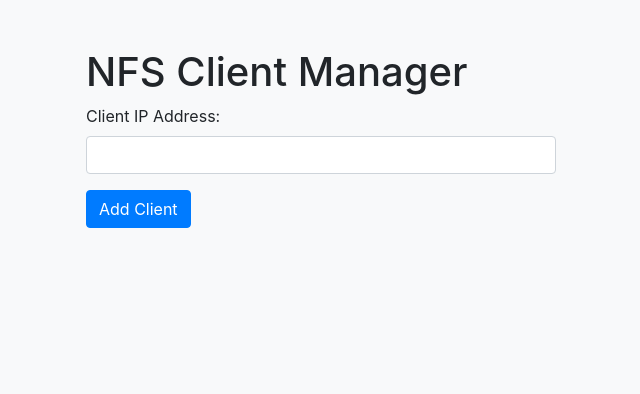
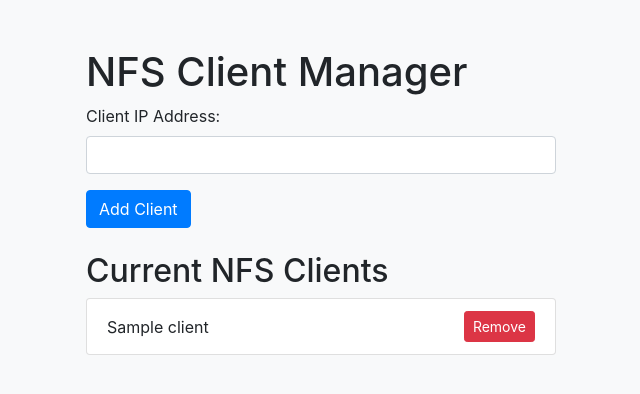
Before and after one commit to Toymakerftw/recycler-master, a Flask app: template templates/index.html in a window 1280 px wide. Shown: the top 394 px of the page, without its empty margins (319-959 px from the left). Run offline with Flask 2, Linux system fonts and the light colour scheme; the template is opened without the code that fills it: most values are stand-ins (such as "Sample title", 1, 10 or a date in 2020); some libraries are stand-ins or nearby versions.

Commit message:
cbin: Add optiion to remove an agent

```diff
--- a/app.py
+++ b/app.py
@@ -32,16 +32,59 @@ def add_nfs_client(client_ip):
         print(f"Error: {e}")
         return False
 
+# Function to remove client from NFS exports
+def remove_nfs_client(client_ip):
+    try:
+        # Read the current exports file
+        with open('/etc/exports', 'r') as exports_file:
+            lines = exports_file.readlines()
+
+        # Filter out the line with the client IP
+        with open('/etc/exports', 'w') as exports_file:
+            for line in lines:
+                if f"{EXPORT_DIR} {client_ip}({PERMISSIONS})" not in line:
+                    exports_file.write(line)
+
+        # Restart NFS service
+        subprocess.run(['sudo', 'exportfs', '-a'], check=True)
+        subprocess.run(['sudo', 'systemctl', 'restart', 'nfs-kernel-server'], check=True)
+        subprocess.run(['sudo', 'systemctl', 'enable', 'nfs-kernel-server'], check=True)
+
+        return True
+    except Exception as e:
+        print(f"Error: {e}")
+        return False
+
 @app.route('/', methods=['GET', 'POST'])
 def index():
     if request.method == 'POST':
-        client_ip = request.form['client_ip']
-        if add_nfs_client(client_ip):
-            flash(f"NFS Client {client_ip} added successfully!", 'success')
-        else:
-            flash(f"Failed to add NFS Client {client_ip}.", 'danger')
+        if 'add_client' in request.form:
+            client_ip = request.form['client_ip']
+            if add_nfs_client(client_ip):
+                flash(f"NFS Client {client_ip} added successfully!", 'success')
+            else:
+                flash(f"Failed to add NFS Client {client_ip}.", 'danger')
+        elif 'remove_client' in request.form:
+            client_ip = request.form['remove_client']
+            if remove_nfs_client(client_ip):
+                flash(f"NFS Client {client_ip} removed successfully!", 'success')
+            else:
+                flash(f"Failed to remove NFS Client {client_ip}.", 'danger')
         return redirect(url_for('index'))
-    return render_template('index.html')
+
+    # Read current NFS clients from /etc/exports
+    nfs_clients = []
+    if os.path.exists('/etc/exports'):
+        with open('/etc/exports', 'r') as exports_file:
+            for line in exports_file:
+                if EXPORT_DIR in line:
+                    parts = line.strip().split()
+                    if len(parts) > 1:
+                        # Extract client IP address by removing the permissions part
+                        client_ip = parts[1].split('(')[0]
+                        nfs_clients.append(client_ip)
+
+    return render_template('index.html', nfs_clients=nfs_clients)
 
 if __name__ == '__main__':
     app.run(host='0.0.0.0', port=5000, debug=True)
--- a/templates/index.html
+++ b/templates/index.html
@@ -17,13 +17,32 @@
             {% endfor %}
         {% endif %}
         {% endwith %}
-        <form method="POST">
+
+        <!-- Add Client Form -->
+        <form method="POST" class="mb-4">
             <div class="form-group">
                 <label for="client_ip">Client IP Address:</label>
                 <input type="text" class="form-control" id="client_ip" name="client_ip" required>
             </div>
-            <button type="submit" class="btn btn-primary">Add Client</button>
+            <button type="submit" name="add_client" class="btn btn-primary">Add Client</button>
         </form>
+
+        <!-- List of Current Clients -->
+        {% if nfs_clients %}
+        <h2>Current NFS Clients</h2>
+        <ul class="list-group">
+            {% for client in nfs_clients %}
+            <li class="list-group-item d-flex justify-content-between align-items-center">
+                {{ client }}
+                <form method="POST" class="d-inline">
+                    <button type="submit" name="remove_client" value="{{ client }}" class="btn btn-danger btn-sm">Remove</button>
+                </form>
+            </li>
+            {% endfor %}
+        </ul>
+        {% else %}
+        <p>No NFS clients currently configured.</p>
+        {% endif %}
     </div>
     <script src="{{ url_for('static', filename='js/script.js') }}"></script>
 </body>
```
